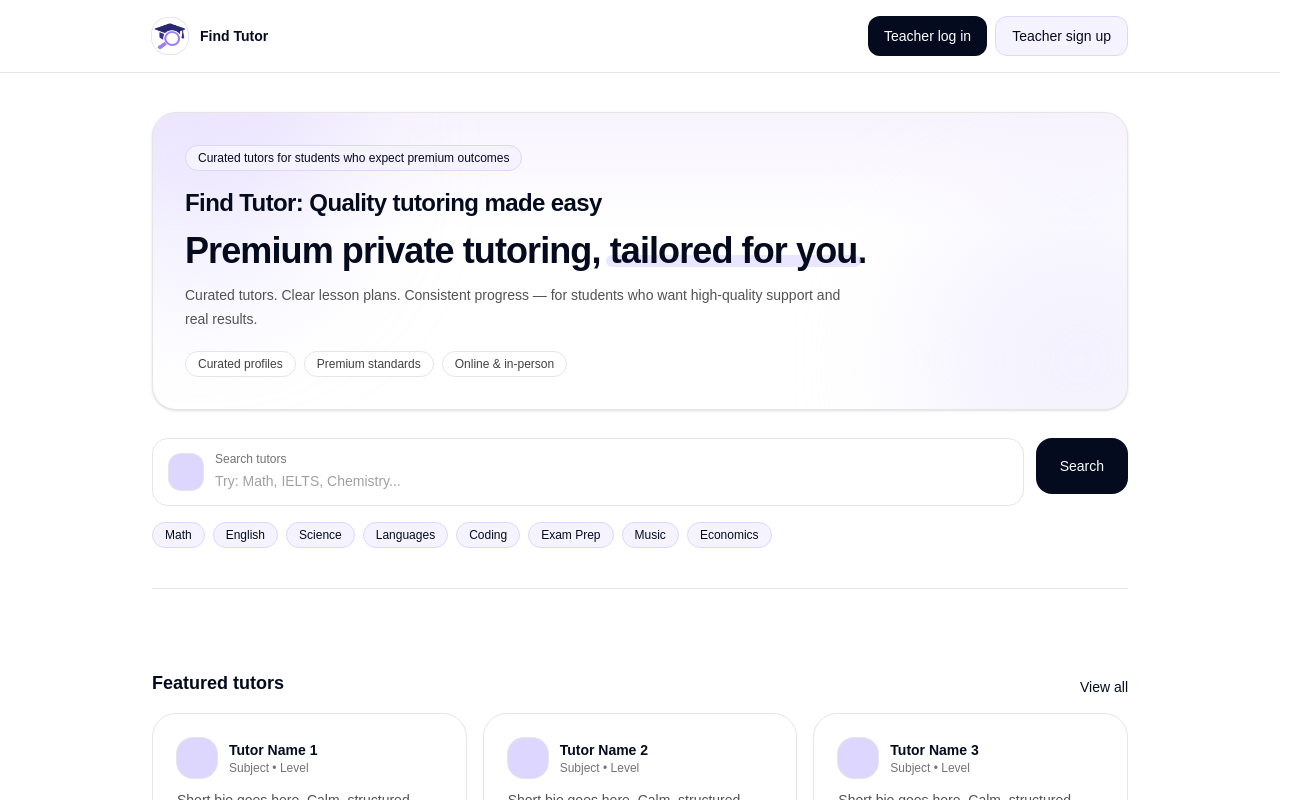
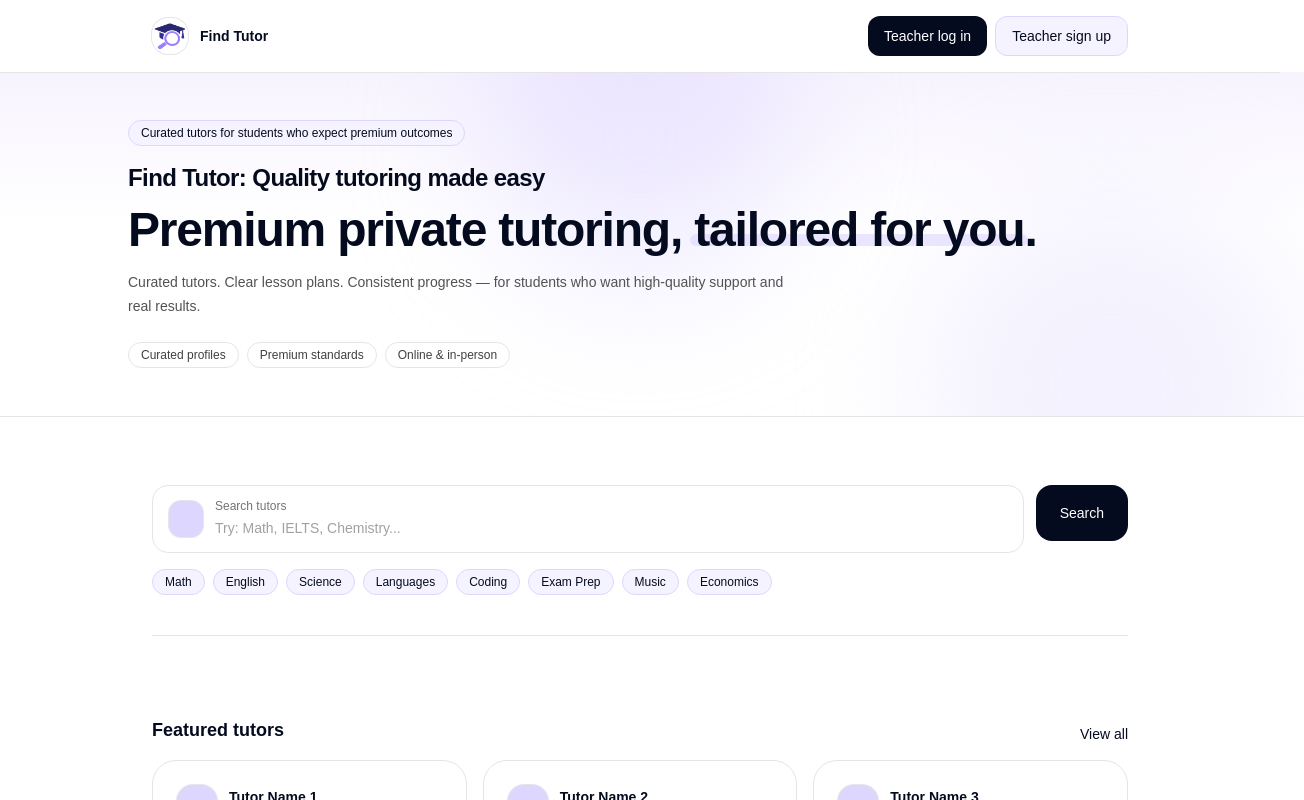
Before and after one commit to wincrazyyy/find-tutor, a Next.js app: page / in a window 1280 px wide. Shown: the top 800 px of the page, 1304 px wide, since content can reach past the window. Built offline with nearby package versions, Linux system fonts and the light colour scheme.

Commit message:
changed hero background

```diff
--- a/app/_components/hero.tsx
+++ b/app/_components/hero.tsx
@@ -1,13 +1,14 @@
 // app/_components/hero.tsx
 export function Hero() {
   return (
-    <div className="relative overflow-hidden rounded-3xl border border-neutral-200 bg-white p-7 shadow-sm sm:p-8">
-      {/* subtle background accents (same theme colors) */}
-      <div className="pointer-events-none absolute -top-24 -left-24 h-72 w-72 rounded-full bg-violet-200/40 blur-3xl" />
-      <div className="pointer-events-none absolute -bottom-28 -right-28 h-80 w-80 rounded-full bg-violet-100/60 blur-3xl" />
-      <div className="pointer-events-none absolute inset-0 bg-[linear-gradient(to_bottom,rgba(124,58,237,0.06),transparent_40%)]" />
+    <div className="relative -mx-6 overflow-hidden border-b border-neutral-200 bg-white px-6 py-10 sm:py-12">
+      {/* full-width background accents */}
+      <div className="pointer-events-none absolute -top-24 left-1/2 h-80 w-80 -translate-x-1/2 rounded-full bg-violet-200/40 blur-3xl" />
+      <div className="pointer-events-none absolute -bottom-40 right-0 h-96 w-96 rounded-full bg-violet-100/60 blur-3xl" />
+      <div className="pointer-events-none absolute inset-0 bg-[linear-gradient(to_bottom,rgba(124,58,237,0.06),transparent_45%)]" />
 
-      <div className="relative">
+      {/* content stays aligned to page container */}
+      <div className="relative mx-auto w-full max-w-5xl">
         <div className="inline-flex items-center gap-2 rounded-full border border-violet-200 bg-violet-50 px-3 py-1 text-xs font-medium text-[#050B1E]">
           Curated tutors for students who expect premium outcomes
         </div>
@@ -18,30 +19,30 @@ export function Hero() {
         </div>
 
         {/* Value proposition */}
-        <h1 className="mt-3 text-4xl font-semibold tracking-tight text-[#050B1E]">
+        <h1 className="mt-3 text-4xl font-semibold tracking-tight text-[#050B1E] sm:text-5xl">
           Premium private tutoring,{" "}
           <span className="relative inline-block">
             <span className="relative z-10">tailored for you</span>
-            <span className="absolute -inset-x-1 bottom-1 z-0 h-3 rounded-full bg-violet-200/60" />
+            <span className="absolute -inset-x-1 bottom-2 z-0 h-3 rounded-full bg-violet-200/60" />
           </span>
           .
         </h1>
 
         {/* Hook / description */}
-        <p className="mt-3 max-w-2xl text-sm leading-6 text-neutral-600">
+        <p className="mt-4 max-w-2xl text-sm leading-6 text-neutral-600">
           Curated tutors. Clear lesson plans. Consistent progress — for students
           who want high-quality support and real results.
         </p>
 
-        {/* Optional quick proof line (still minimal) */}
-        <div className="mt-5 flex flex-wrap gap-2">
-          <span className="rounded-full border border-neutral-200 bg-white px-3 py-1 text-xs font-medium text-neutral-700">
+        {/* Quick proof line */}
+        <div className="mt-6 flex flex-wrap gap-2">
+          <span className="rounded-full border border-neutral-200 bg-white/70 px-3 py-1 text-xs font-medium text-neutral-700 backdrop-blur">
             Curated profiles
           </span>
-          <span className="rounded-full border border-neutral-200 bg-white px-3 py-1 text-xs font-medium text-neutral-700">
+          <span className="rounded-full border border-neutral-200 bg-white/70 px-3 py-1 text-xs font-medium text-neutral-700 backdrop-blur">
             Premium standards
           </span>
-          <span className="rounded-full border border-neutral-200 bg-white px-3 py-1 text-xs font-medium text-neutral-700">
+          <span className="rounded-full border border-neutral-200 bg-white/70 px-3 py-1 text-xs font-medium text-neutral-700 backdrop-blur">
             Online & in-person
           </span>
         </div>
--- a/app/page.tsx
+++ b/app/page.tsx
@@ -7,8 +7,11 @@ import { TeacherCTA } from "./_components/teacher-cta";
 export default function Page() {
   return (
     <main className="min-h-screen bg-white">
+      {/* Full-width hero */}
+      <Hero />
+
+      {/* Normal page container */}
       <section className="mx-auto w-full max-w-5xl px-6 py-10">
-        <Hero />
         <Search />
 
         <div className="mt-10 border-t border-neutral-200 pt-10">
```
